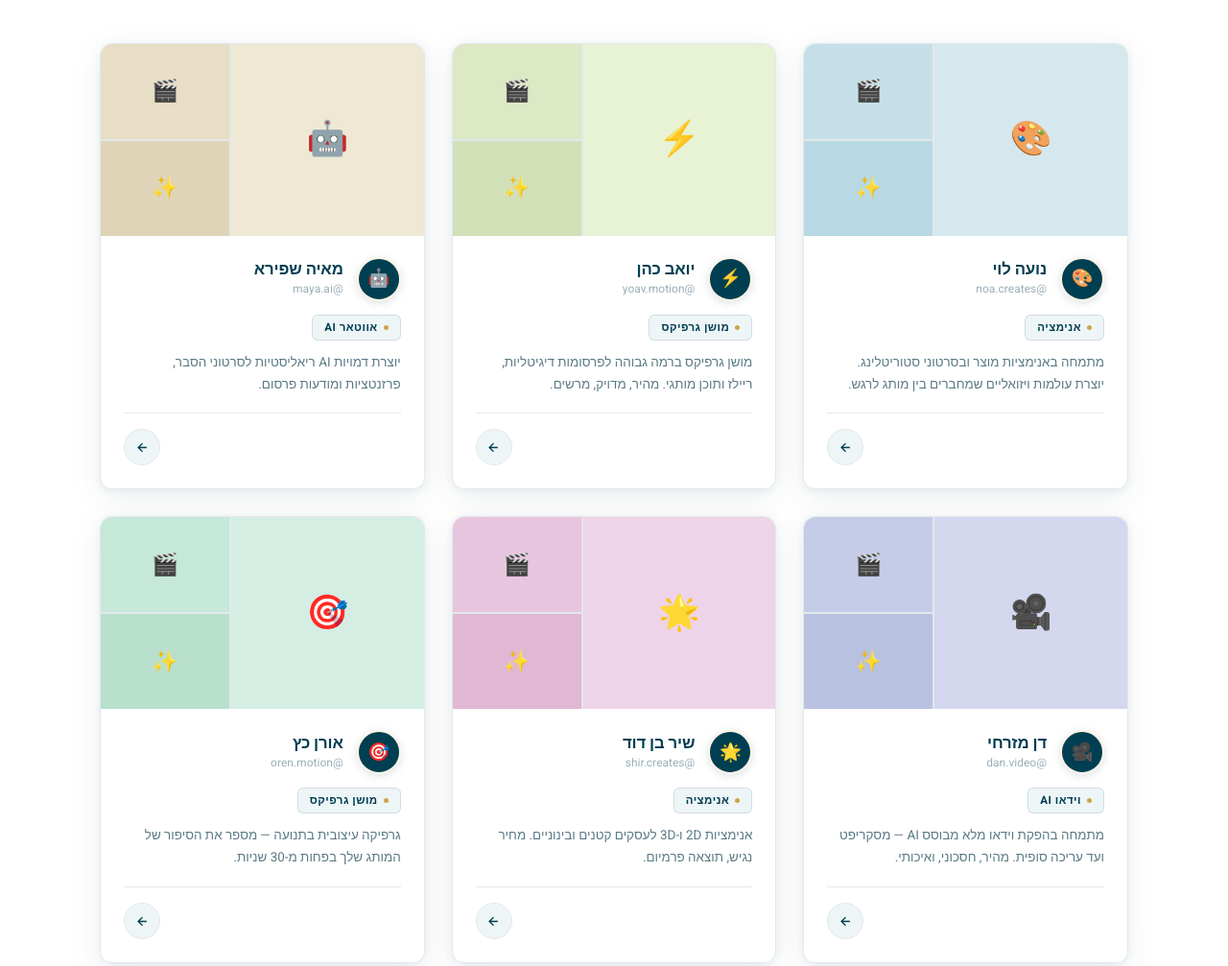
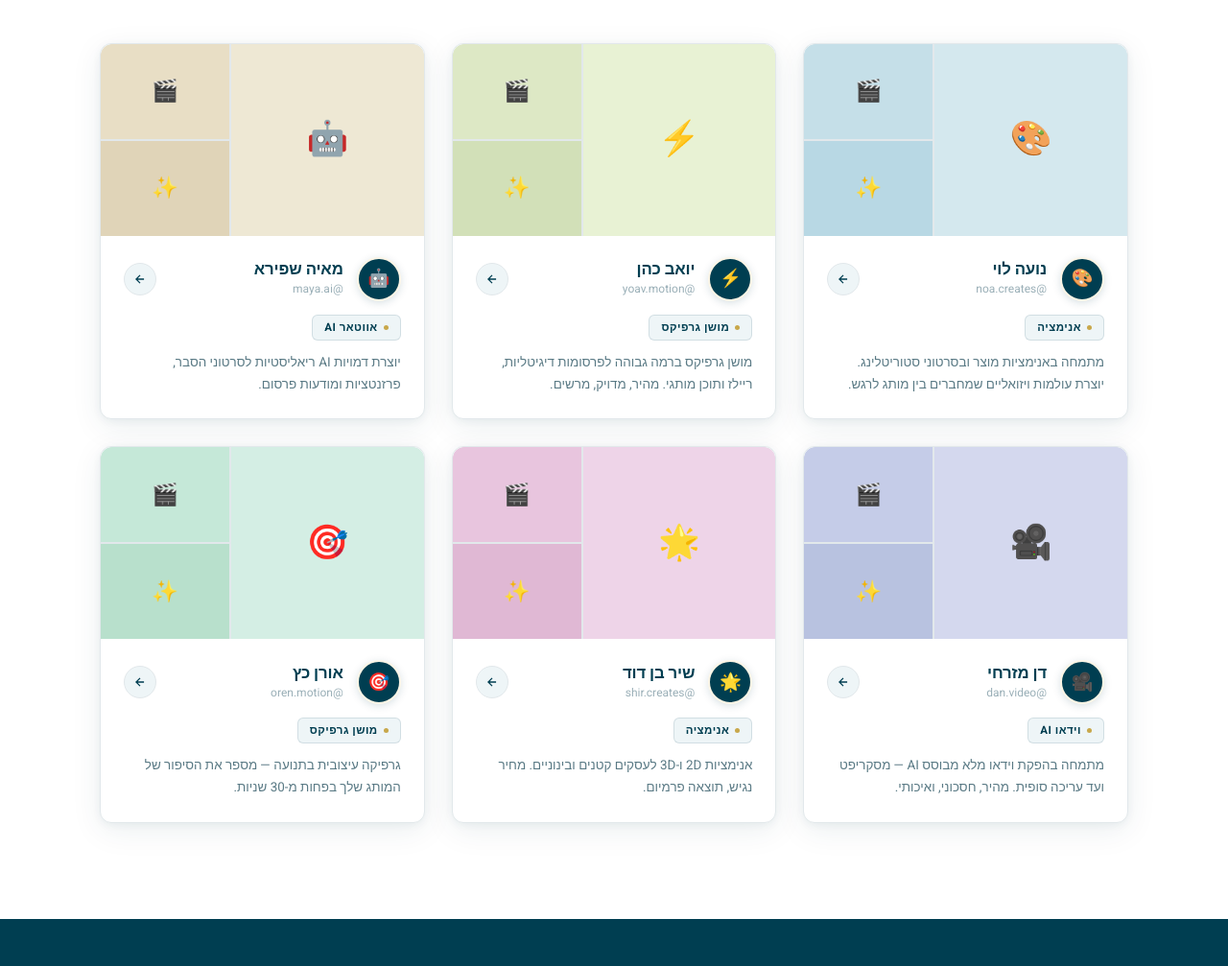
Before and after one commit to buzzmaket/ai-creature, a plain HTML site: page index.html in a window 1280 px wide. Shown: the part 1182-2189 px from the top of the page at 96% size. Drawn offline with Linux system fonts and the light colour scheme.

Commit message:
Move card arrow to name row, remove card footer
Co-Authored-By: Claude Sonnet 4.6 <noreply@anthropic.com>

```diff
--- a/index.html
+++ b/index.html
@@ -466,18 +466,12 @@
     .card-bio {
       font-size: 0.84rem; font-weight: 400;
       color: var(--gray-600); line-height: 1.7;
-      flex: 1; margin-bottom: 18px;
+      flex: 1; margin-bottom: 0;
     }
 
-    .card-footer {
-      display: flex; align-items: center;
-      justify-content: flex-end;
-      padding-top: 16px;
-      border-top: 1px solid var(--gray-200);
-    }
     .card-cta {
       display: flex; align-items: center; justify-content: center;
-      width: 38px; height: 38px;
+      width: 34px; height: 34px; flex-shrink: 0;
       background: var(--teal-pale);
       border: 1px solid var(--gray-200);
       border-radius: 50%; color: var(--teal);
@@ -1146,9 +1140,14 @@ function renderCreators(filter = 'all') {
       <div class="card-body">
         <div class="card-top">
           <div class="card-avatar">${c.emoji}</div>
-          <div>
+          <div style="flex:1;min-width:0;">
             <div class="card-name">${c.name}</div>
             <div class="card-handle">${c.handle}</div>
+          </div>
+          <div class="card-cta">
+            <svg width="14" height="14" fill="none" stroke="currentColor" stroke-width="2.2" viewBox="0 0 24 24">
+              <path d="M19 12H5M12 5l-7 7 7 7"/>
+            </svg>
           </div>
         </div>
 
@@ -1158,14 +1157,6 @@ function renderCreators(filter = 'all') {
         </div>
 
         <p class="card-bio">${c.bio}</p>
-
-        <div class="card-footer">
-          <div class="card-cta">
-            <svg width="15" height="15" fill="none" stroke="currentColor" stroke-width="2.2" viewBox="0 0 24 24">
-              <path d="M19 12H5M12 5l-7 7 7 7"/>
-            </svg>
-          </div>
-        </div>
       </div>
     </a>
   `).join('');
```
